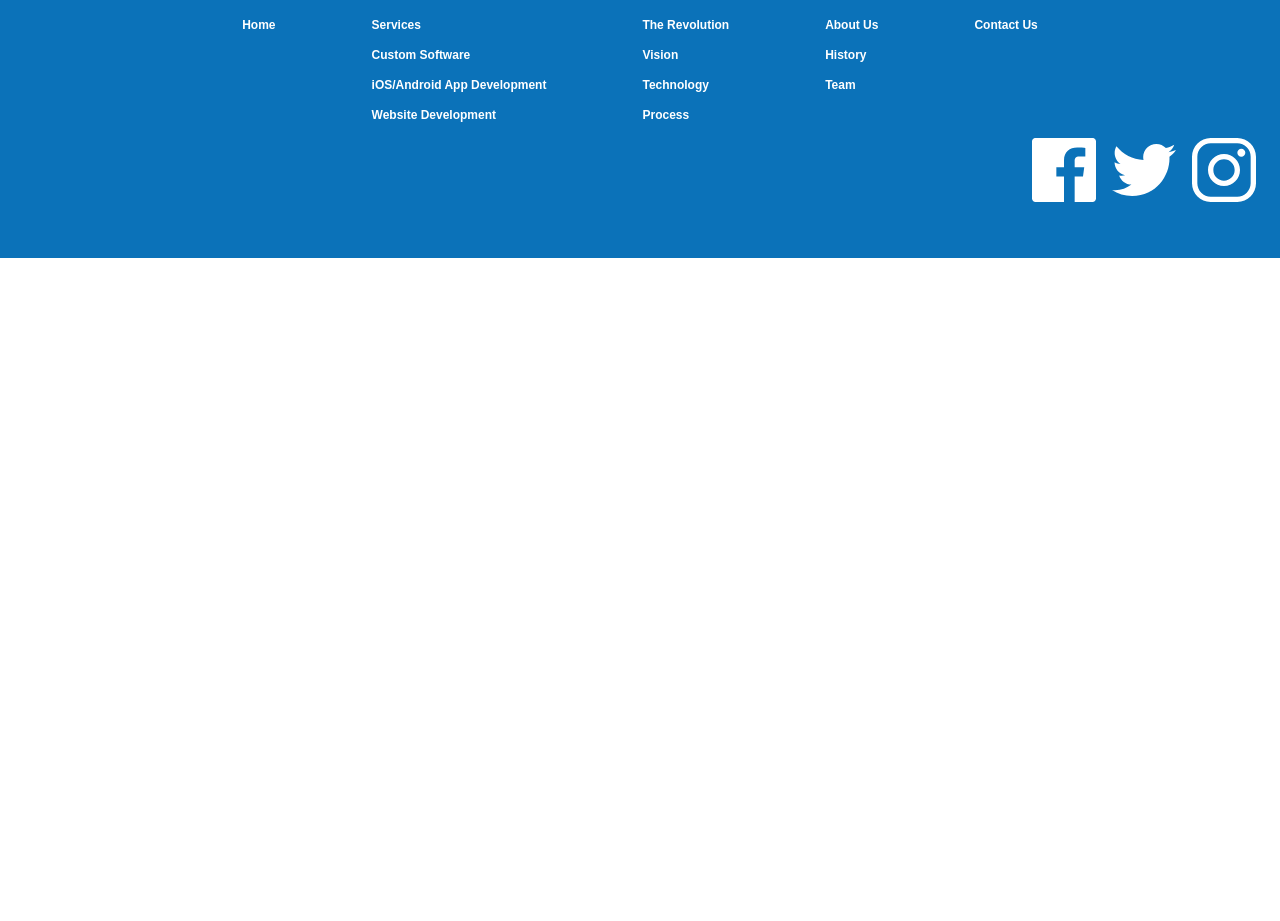
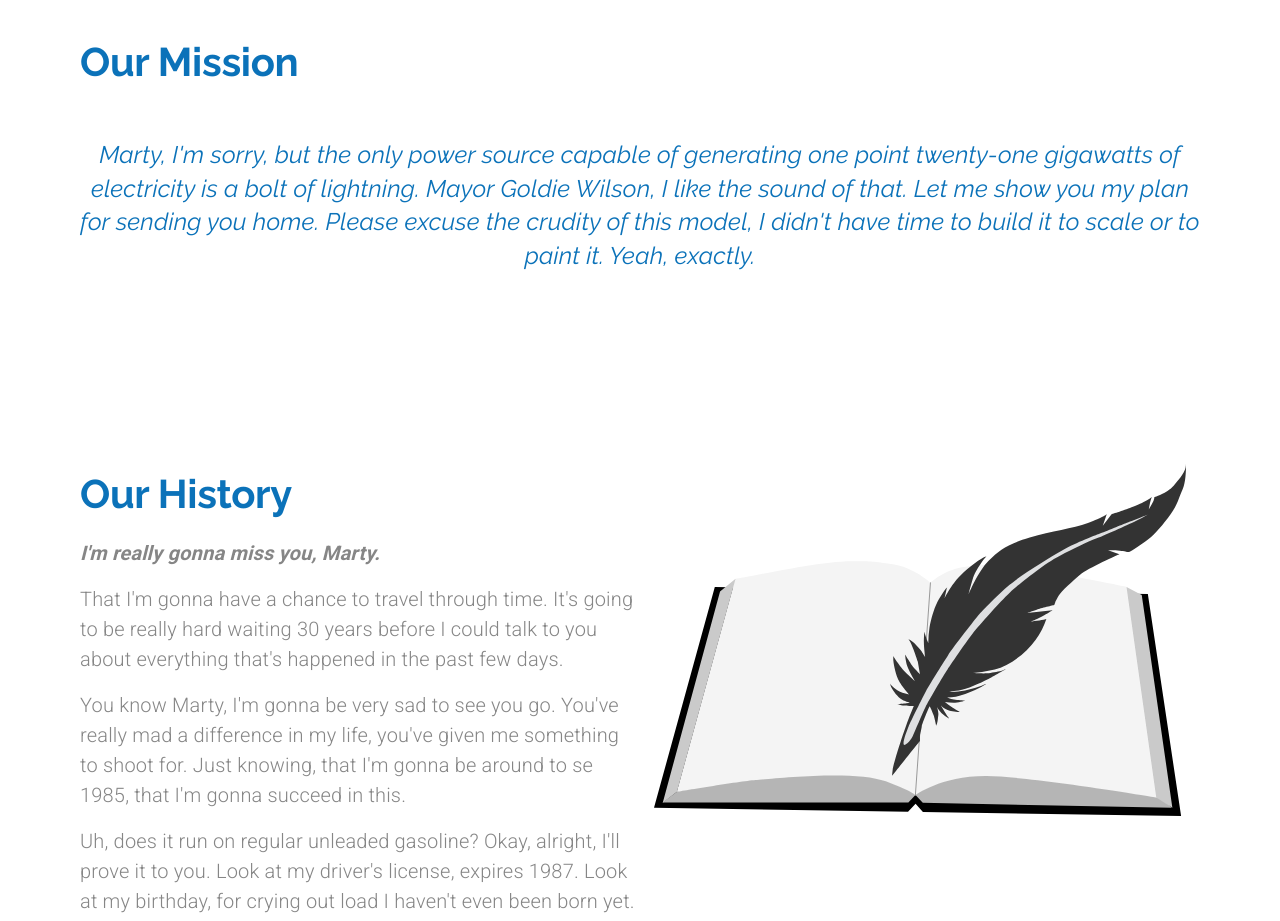
Before and after one commit to onTheDL/das-development, a React (Create React App) app: page /about in a window 1280 px wide. Shown: the part 160-1081 px from the top of the page. Before the commit the page ends 800 px from the top, so only its background shows below. Built offline with nearby package versions, Linux system fonts and the light colour scheme.

Commit message:
Add About page with responsive design

```diff
--- /dev/null
+++ b/src/components/About.js
@@ -0,0 +1,153 @@
+import React from "react";
+import CallToAction from "./ui/CallToAction"
+import { makeStyles, useTheme } from "@material-ui/core/styles";
+import { Grid, Typography, useMediaQuery } from "@material-ui/core";
+
+import history from "../assets/history.svg";
+
+const useStyles = makeStyles((theme) => ({
+  heading: {
+    maxWidth: "40em",
+  },
+  rowContainer: {
+    paddingLeft: "5em",
+    paddingRight: "5em",
+    [theme.breakpoints.down("sm")]: {
+      paddingLeft: "1.5em",
+      paddingRight: "1.5em",
+    },
+  },
+  missionStatement: {
+    fontStyle: "italic",
+    fontWeight: 300,
+    fontSize: "1.5rem",
+    maxWidth: "50em",
+    lineHeight: 1.4,
+  },
+}));
+
+export default function About({ setValue, setSelectedIndex }) {
+  const classes = useStyles();
+  const theme = useTheme();
+  const matchesMD = useMediaQuery(theme.breakpoints.down("md"));
+  const matchesSM = useMediaQuery(theme.breakpoints.down("sm"));
+  const matchesXS = useMediaQuery(theme.breakpoints.down("xs"));
+
+  return (
+    <Grid container direction="column">
+      {/*-----MISSION SECTION-----*/}
+      <Grid item className={classes.rowContainer} style={{ marginTop: matchesMD ? "2em" : "5em" }}>
+        <Typography
+          align={matchesMD ? "center" : undefined}
+          variant="h2"
+          gutterBottom
+        >
+          Our Mission
+        </Typography>
+      </Grid>
+      <Grid
+        item
+        container
+        justify="center"
+        className={classes.rowContainer}
+        style={{ marginTop: "2em" }}
+      >
+        <Typography
+          variant="h4"
+          className={classes.missionStatement}
+          align="center"
+        >
+          Marty, I'm sorry, but the only power source capable of generating one
+          point twenty-one gigawatts of electricity is a bolt of lightning.
+          Mayor Goldie Wilson, I like the sound of that. Let me show you my plan
+          for sending you home. Please excuse the crudity of this model, I
+          didn't have time to build it to scale or to paint it. Yeah, exactly.
+        </Typography>
+      </Grid>
+
+      {/*-----HISTORY SECTION-----*/}
+      <Grid
+        item
+        container
+        className={classes.rowContainer}
+        direction={matchesMD ? "column" : "row"}
+        justify="space-around"
+        alignItems={matchesMD ? "center" : undefined}
+        style={{ marginTop: "12em", marginBottom: "18em" }}
+      >
+        <Grid item container direction="column" lg style={{ maxWidth: "35em" }}>
+          <Grid item>
+            <Typography
+              align={matchesMD ? "center" : undefined}
+              variant="h2"
+              gutterBottom
+            >
+              Our History
+            </Typography>
+          </Grid>
+
+          <Grid item>
+            <Typography
+              variant="body1"
+              paragraph
+              style={{ fontWeight: 700, fontStyle: "italic" }}
+              align={matchesMD ? "center" : undefined}
+            >
+              I'm really gonna miss you, Marty.
+            </Typography>
+            <Typography
+              align={matchesMD ? "center" : undefined}
+              variant="body1"
+              paragraph
+            >
+              That I'm gonna have a chance to travel through time. It's going to
+              be really hard waiting 30 years before I could talk to you about
+              everything that's happened in the past few days.
+            </Typography>
+            <Typography
+              align={matchesMD ? "center" : undefined}
+              variant="body1"
+              paragraph
+            >
+              You know Marty, I'm gonna be very sad to see you go. You've really
+              mad a difference in my life, you've given me something to shoot
+              for. Just knowing, that I'm gonna be around to se 1985, that I'm
+              gonna succeed in this.
+            </Typography>
+            <Typography
+              align={matchesMD ? "center" : undefined}
+              variant="body1"
+              paragraph
+            >
+              Uh, does it run on regular unleaded gasoline? Okay, alright, I'll
+              prove it to you. Look at my driver's license, expires 1987. Look
+              at my birthday, for crying out load I haven't even been born yet.
+              And, look at this picture, my brother, my sister, and me. Look at
+              the sweatshirt, Doc, class of 1984.
+            </Typography>
+            <Typography
+              align={matchesMD ? "center" : undefined}
+              variant="body1"
+              paragraph
+            >
+              This is uh, this is heavy duty, Doc, this is great.
+            </Typography>
+          </Grid>
+        </Grid>
+
+        {/*---History Img---*/}
+        <Grid item container justify="center" lg>
+          <img
+            src={history}
+            alt="quill pen above open book"
+            style={{ maxHeight: matchesMD ? "15em" : "22em" }}
+          />
+        </Grid>
+      </Grid>
+
+      <Grid item>
+        <CallToAction setValue={setValue} setSelectedIndex={setSelectedIndex} />
+      </Grid>
+    </Grid>
+  );
+}
--- a/src/components/App.js
+++ b/src/components/App.js
@@ -10,6 +10,7 @@ import CustomSoftware from "./CustomSoftware";
 import MobileApps from "./MobileApps";
 import Websites from "./Websites";
 import Revolution from "./Revolution"
+import About from "./About"
 
 function App() {
   const [selectedIndex, setSelectedIndex] = useState(0);
@@ -91,7 +92,13 @@ function App() {
               />
             )}
           />
-          <Route exact path="/about" component={() => <div>About</div>} />
+          <Route exact path="/about" render={(props) => (
+              <About
+                {...props}
+                setValue={setValue}
+                setSelectedIndex={setSelectedIndex}
+              />
+            )} />
           <Route exact path="/contact" component={() => <div>Contact</div>} />
           <Route exact path="/estimate" component={() => <div>Estimate</div>} />
         </Switch>
--- a/src/components/Revolution.js
+++ b/src/components/Revolution.js
@@ -1,15 +1,12 @@
 import React from "react";
 import Lottie from "react-lottie";
 import CallToAction from "./ui/CallToAction";
-import { Link } from "react-router-dom";
 
 import { makeStyles, useTheme } from "@material-ui/core/styles";
 import {
   Grid,
-  IconButton,
   Typography,
   useMediaQuery,
-  Hidden,
 } from "@material-ui/core";
 
 import technologyAnimation from "../animations/technologyAnimation/data.json";
```
Also changed, not shown: 1 other file (tests, documents, lock files or other folders).
